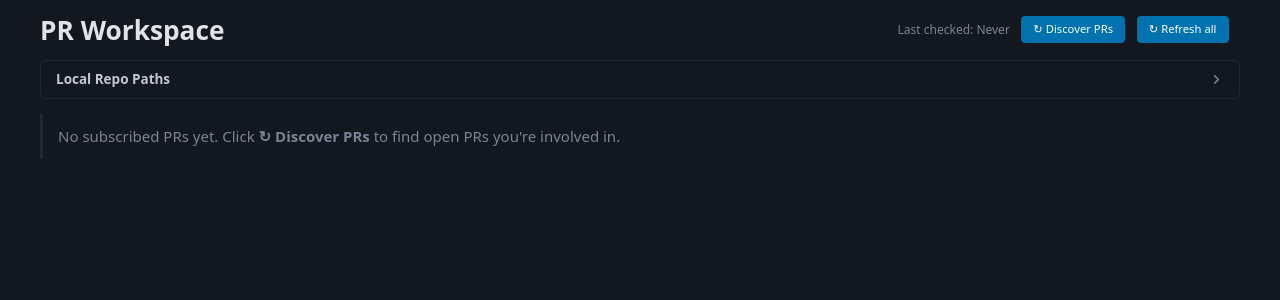
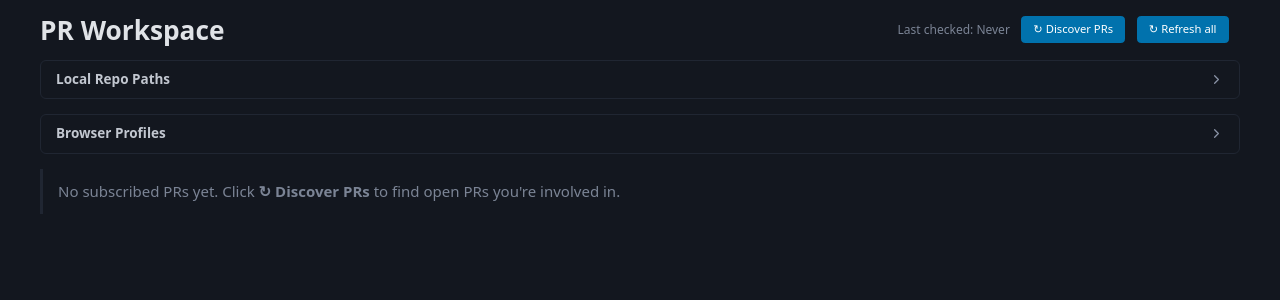
Before and after one commit to akpandeya/jarvis, a FastAPI app: page /prs in a window 1280 px wide. Shown: the part 53-353 px from the top of the page. Run offline with FastAPI, Linux system fonts and the light colour scheme; data that the repository does not hold is empty; some libraries are stand-ins or nearby versions.

Commit message:
feat: open PRs in Firefox profile matching gh account
- Auto-detect Firefox profiles from profiles.ini
- Browser Profiles settings section on /prs page maps each gh account to a profile
- "↗ GitHub" button POSTs to /api/open-url which runs open -na Firefox -P <profile>
- Falls back to system default browser if Firefox not installed or no mapping set
- Mappings stored in existing kv table (browser_profile:<account>)

Co-Authored-By: Claude Sonnet 4.6 <noreply@anthropic.com>

```diff
--- a/jarvis/web/app.py
+++ b/jarvis/web/app.py
@@ -391,6 +391,59 @@ def _add_badges(sub: dict) -> dict:
     return sub
 
 
+def _firefox_installed() -> bool:
+    return Path("/Applications/Firefox.app").exists()
+
+
+def _firefox_profiles() -> list[str]:
+    import configparser
+
+    ini = Path.home() / "Library/Application Support/Firefox/profiles.ini"
+    if not ini.exists():
+        return []
+    cfg = configparser.ConfigParser()
+    cfg.read(str(ini))
+    return [cfg[s]["Name"] for s in cfg.sections() if s.startswith("Profile") and "Name" in cfg[s]]
+
+
+def _profile_for_account(conn, account: str) -> str | None:
+    from jarvis.db import kv_get
+
+    return kv_get(conn, f"browser_profile:{account}") if account else None
+
+
+def _browser_profile_fragment(conn) -> str:
+    from jarvis.db import kv_get
+
+    if not _firefox_installed():
+        return '<p style="font-size:.85em;color:var(--pico-muted-color)">Firefox not found — links open in default browser.</p>'
+    profiles = _firefox_profiles()
+    accounts = _gh_accounts()
+    if not accounts:
+        return (
+            '<p style="font-size:.85em;color:var(--pico-muted-color)">No gh accounts detected.</p>'
+        )
+    rows = ""
+    for acct in accounts:
+        current = kv_get(conn, f"browser_profile:{acct}") or ""
+        opts = '<option value="">— default browser —</option>'
+        for p in profiles:
+            sel = " selected" if p == current else ""
+            opts += f'<option value="{p}"{sel}>{p}</option>'
+        rows += (
+            f'<div style="display:flex;align-items:center;gap:.75rem;padding:.3rem 0;'
+            f'border-bottom:1px solid var(--pico-muted-border-color)">'
+            f'<span style="font-size:.85em;min-width:9rem"><code>{acct}</code></span>'
+            f'<select style="font-size:.8rem;padding:.15rem .4rem;margin:0"'
+            f' name="profile"'
+            f' hx-post="/api/settings/browser-profile/{acct}"'
+            f' hx-target="#browser-profile-list" hx-swap="innerHTML"'
+            f' hx-trigger="change">{opts}</select>'
+            f"</div>"
+        )
+    return rows
+
+
 def _badge_fragment(sub: dict) -> str:
     """Return just the badge span HTML for HTMX swap into #badges-{pr_number}."""
     return f"{sub['ci_badge']} &nbsp; {sub['review_badge']}"
@@ -405,6 +458,15 @@ def prs_page(
     conn = get_db()
     active = [_add_badges(s) for s in _subscriptions_active(conn)]
     dismissed = _subscriptions_dismissed(conn)
+
+    # Attach gh_account to each sub so the template can pass it to /api/open-url
+    repo_account_map = {
+        _remote_for_local_repo(str(Path(r["path"]).expanduser())): r["gh_account"]
+        for r in list_repo_paths(conn)
+        if r.get("gh_account")
+    }
+    for sub in active:
+        sub["gh_account"] = repo_account_map.get(sub["repo"]) or ""
 
     # Build filter option lists from all active subs
     all_repos = sorted({s["repo"] for s in active})
@@ -761,6 +823,40 @@ def api_prs_refresh_all():
     return HTMLResponse(
         f'<span style="color:#4ade80;font-size:.85em">✓ {updated} PR{"s" if updated != 1 else ""} refreshed</span>'
     )
+
+
+@app.post("/api/open-url")
+def api_open_url(url: str = Form(...), gh_account: str = Form("")):
+    """Open a URL in the correct Firefox profile (or default browser) for the given account."""
+    import subprocess
+
+    conn = get_db()
+    profile = _profile_for_account(conn, gh_account or None)
+    conn.close()
+    if _firefox_installed() and profile:
+        subprocess.Popen(["open", "-na", "Firefox", "--args", "-P", profile, url])
+    else:
+        subprocess.Popen(["open", url])
+    return HTMLResponse("")
+
+
+@app.get("/api/settings/browser-profiles", response_class=HTMLResponse)
+def settings_browser_profiles_get():
+    conn = get_db()
+    html = _browser_profile_fragment(conn)
+    conn.close()
+    return HTMLResponse(html)
+
+
+@app.post("/api/settings/browser-profile/{account}", response_class=HTMLResponse)
+def settings_browser_profile_set(account: str, profile: str = Form("")):
+    from jarvis.db import kv_set
+
+    conn = get_db()
+    kv_set(conn, f"browser_profile:{account}", profile)
+    html = _browser_profile_fragment(conn)
+    conn.close()
+    return HTMLResponse(html)
 
 
 @app.get("/api/prs/{repo_encoded}/{pr_number}/detail")
--- a/jarvis/web/templates/prs.html
+++ b/jarvis/web/templates/prs.html
@@ -48,6 +48,18 @@
     hx-on:htmx:after-request="this.disabled=false;this.textContent='+ Choose Folder'">
     + Choose Folder
   </button>
+</details>
+
+<details style="margin-bottom:1rem;border:1px solid var(--pico-muted-border-color);border-radius:6px;padding:.75rem 1rem">
+  <summary style="cursor:pointer;font-weight:600;font-size:.9em">Browser Profiles</summary>
+  <p style="font-size:.85em;color:var(--pico-muted-color);margin:.5rem 0 .75rem">
+    Map each GitHub account to a Firefox profile so PRs open in the right browser session.
+  </p>
+  <div id="browser-profile-list"
+       hx-get="/api/settings/browser-profiles"
+       hx-trigger="load">
+    <span style="color:var(--pico-muted-color);font-size:.85em">Loading…</span>
+  </div>
 </details>
 
 {% if subscriptions or filter_repo or filter_author %}
@@ -132,10 +144,12 @@
       hx-on:htmx:after-request="this.textContent='🔍 Detail'">
       🔍 Detail
     </button>
-    <a href="{{ sub.pr_url or '#' }}" target="_blank"
-       role="button" class="outline" style="font-size:.75rem;padding:.2rem .5rem">
+    <button role="button" class="outline" style="font-size:.75rem;padding:.2rem .5rem"
+      hx-post="/api/open-url"
+      hx-vals='{"url": "{{ sub.pr_url or "" }}", "gh_account": "{{ sub.gh_account }}"}'
+      hx-swap="none">
       ↗ GitHub
-    </a>
+    </button>
     <button style="font-size:.75rem;padding:.2rem .5rem;background:none;border:1px solid var(--pico-muted-border-color);color:var(--pico-muted-color)"
       hx-post="/api/prs/{{ encoded }}/{{ sub.pr_number }}/dismiss"
       hx-target="closest article"
```
